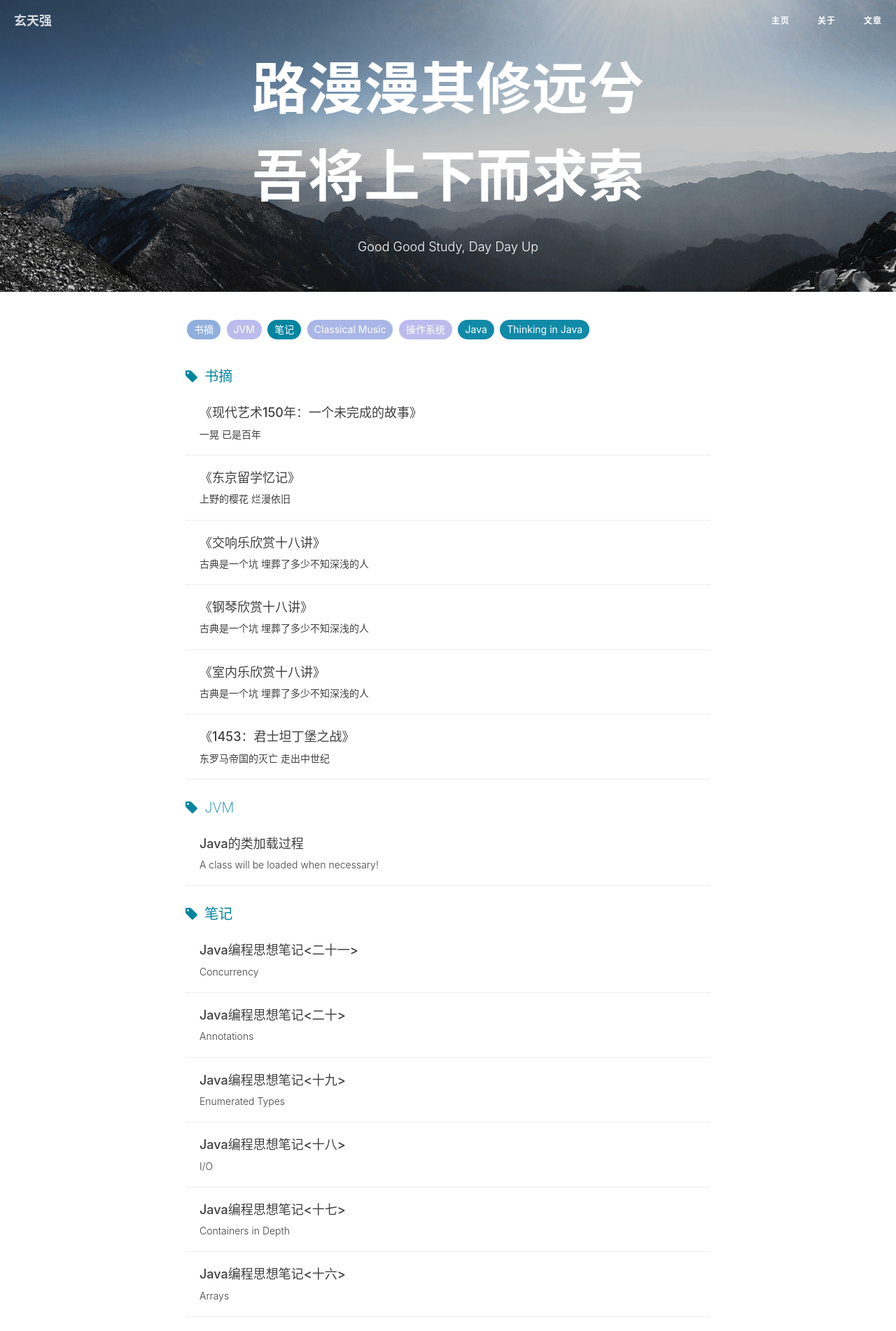
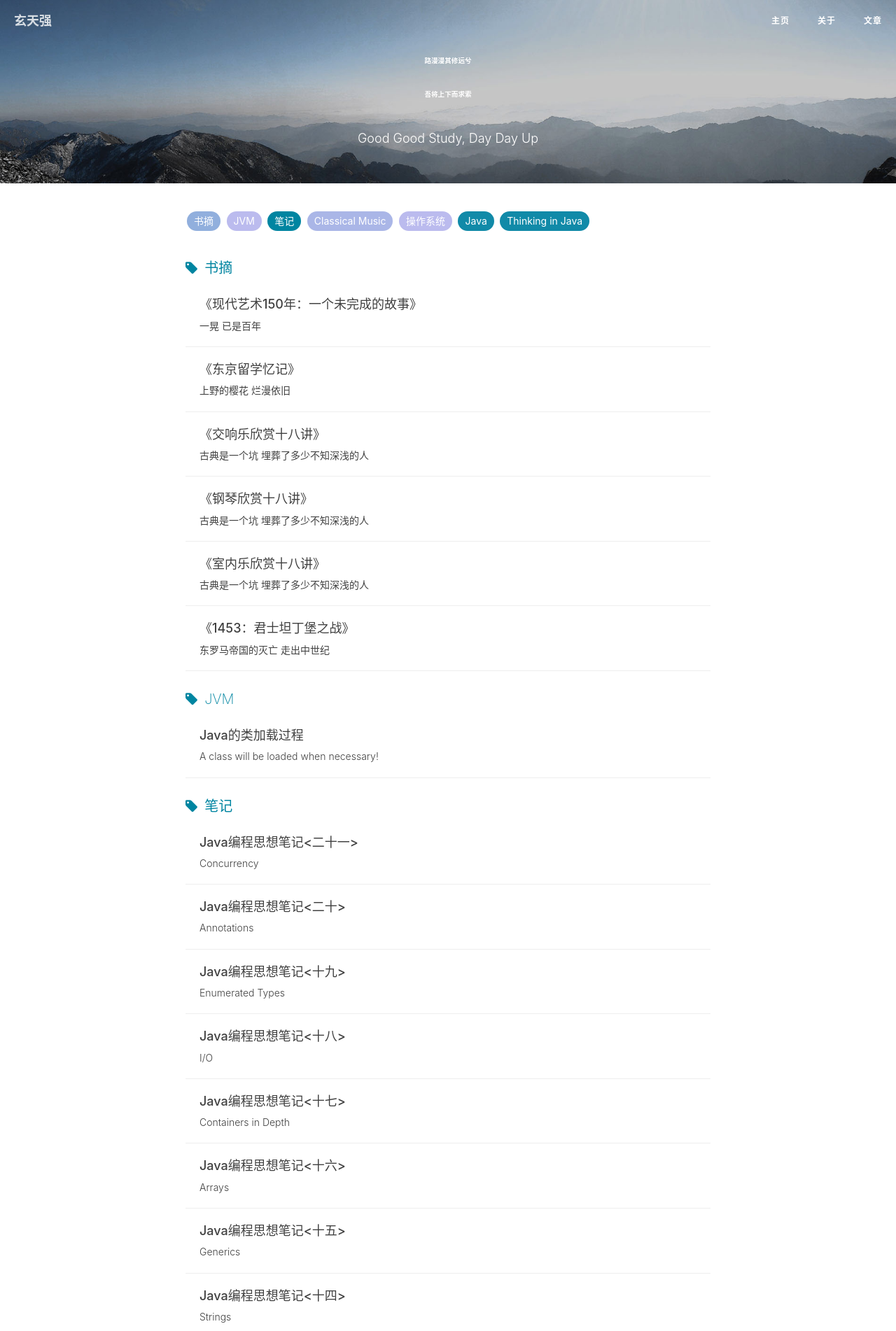
Before and after one commit to sophon250/sophon250.github.io, a Jekyll site: the page built from 文章.html, in a window 1280 px wide. Shown: the top 1902 px of the page at 70% size. Built offline with Jekyll 4.4.1, drawn with Linux system fonts in a browser that asks for light colours; nearby versions of some CDN libraries; comment, search, counter and statistics services are not loaded.

Commit message:
set font-size

```diff
--- a/文章.html
+++ b/文章.html
@@ -15,8 +15,8 @@
                     <h1>{% if page.title %}{{ page.title }}{% else %}{{ site.title }}{% endif %}</h1>
 					-->
 					<br/>
-					<h1>路漫漫其修远兮</h1><br/>
-					<h1>吾将上下而求索</h1><br/>
+					<h1 style="font-size:60%">路漫漫其修远兮</h1><br/>
+					<h1 style="font-size:60%">吾将上下而求索</h1><br/>
                     <span class="subheading">{{ page.description }}</span>
 
                 </div>
```
